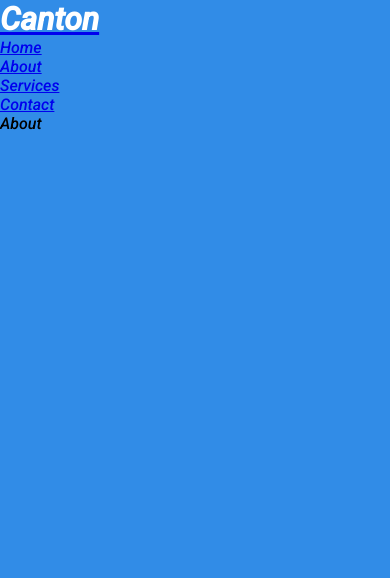
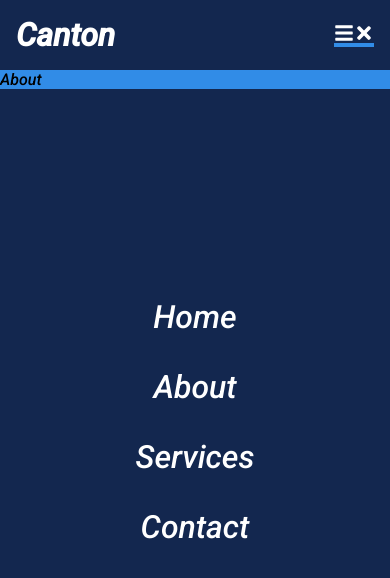
Before and after one commit to alvinwarui29/canton_port, a React (Vite) app: page / in a window 390 px wide. Shown: the top 578 px of the page. Built offline with nearby package versions, Linux system fonts and the light colour scheme.

Commit message:
style for navbar but not done

```diff
--- a/src/Components/Navbar/Navbar.css
+++ b/src/Components/Navbar/Navbar.css
@@ -0,0 +1,39 @@
+.header{
+    display: flex;
+    justify-content: space-between ;
+    align-items: center;
+    padding: 1rem;
+    text-align: left;
+    background: var(--btn-secondary);
+}
+
+
+.nav-menu{
+    display: flex;
+}
+.nav-menu li{
+    padding: 0 1rem;
+}
+@media screen and (max-width:1040px) {
+    .nav-menu{
+        flex-direction: column;
+        justify-content: center;
+        align-items: center;
+        width: 100%;
+        height: 100vh;
+        position: absolute;
+        top: 0;
+        left: 0;
+        z-index: -3;
+        background: var(--btn-secondary);
+
+    }
+    .nav-menu li{
+        padding: 1rem 0;
+
+
+    }
+    .nav-menu li a{
+        font-size: 2rem;
+    }
+}
--- a/src/Components/Navbar/Navbar.jsx
+++ b/src/Components/Navbar/Navbar.jsx
@@ -1,12 +1,15 @@
 import './Navbar.css'
 import React from 'react'
 import {Link} from 'react-router-dom'
+import {FaBars,FaTimes} from 'react-icons/fa';
+
 const Navbar = () => {
   return (
     <div>
       <header>
-        <Link><h1>Canton</h1></Link>
-        <ul>
+      <div className="header">
+        <Link to='/'><h1 >Canton</h1></Link>
+        <ul className='nav-menu'>
           <li>
             <Link to='/'>Home</Link>
           </li>
@@ -20,6 +23,12 @@ const Navbar = () => {
             <Link to='/contact' >Contact</Link>
           </li>
         </ul>
+        <div className="hamburger">
+          <FaBars size={20} style={{background: '#13274F' ,color:'#fff'}}
+          />
+          <FaTimes size={20} style={{background: '#13274F' ,color:'#fff'}}/>
+        </div>
+        </div>
       </header>
     </div>
   )
--- a/src/index.css
+++ b/src/index.css
@@ -11,6 +11,7 @@
     --bg-color:  #318CE7;
     --txt-color: #fff ;
     --btn-color:  #96ff5e;
+    --btn-secondary : #13274F;
 }
 .btn{
     background-color: var(--btn-color);
@@ -18,4 +19,11 @@
 
 h1{
     color: var(--txt-color);
+    background-color: #13274F;
 }
+ul,a,li{
+    text-decoration: none;
+    list-style: none;
+    color: var(--txt-color);
+    background-color: #13274F;
+}
```
